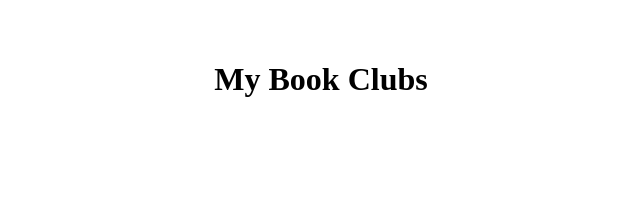
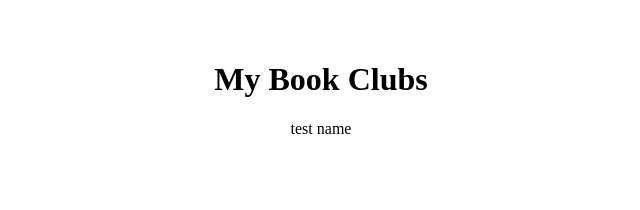
Before and after one commit to ddunn11/darby-dunn-bookworms, a React (Vite) app: page /home in a window 1280 px wide. Shown: the top 210 px of the page, without its empty margins (319-959 px from the left). Built offline with nearby package versions, Linux system fonts and the light colour scheme.

Commit message:
Added interface for HomePageClubItem prop types

```diff
--- a/src/components/HomePageClubItem/HomePageClubItem.tsx
+++ b/src/components/HomePageClubItem/HomePageClubItem.tsx
@@ -0,0 +1,20 @@
+import "./HomePageClubItem.scss";
+
+export interface HomePageClubItemProps {
+  clubID: string;
+  clubName: string;
+}
+
+const HomePageClubItem = ({ clubID, clubName }: HomePageClubItemProps) => {
+  const onClick = () => {
+    console.log(clubID);
+  };
+
+  return (
+    <div className="club-item__container" onClick={() => onClick}>
+      <div>{clubName}</div>
+    </div>
+  );
+};
+
+export default HomePageClubItem;
--- a/src/pages/HomePage/HomePage.tsx
+++ b/src/pages/HomePage/HomePage.tsx
@@ -1,10 +1,13 @@
+import HomePageClubItem from "../../components/HomePageClubItem/HomePageClubItem";
 import "./HomePage.scss";
+import axios from "axios";
 
 const HomePage = () => {
   return (
     <div className="home__page-container">
       <div className="home__content-container">
         <h1>My Book Clubs</h1>
+        <HomePageClubItem clubID="test" clubName="test name" />
       </div>
     </div>
   );
```
